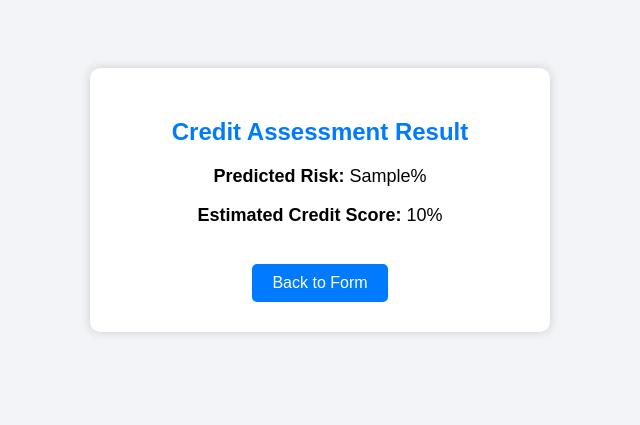
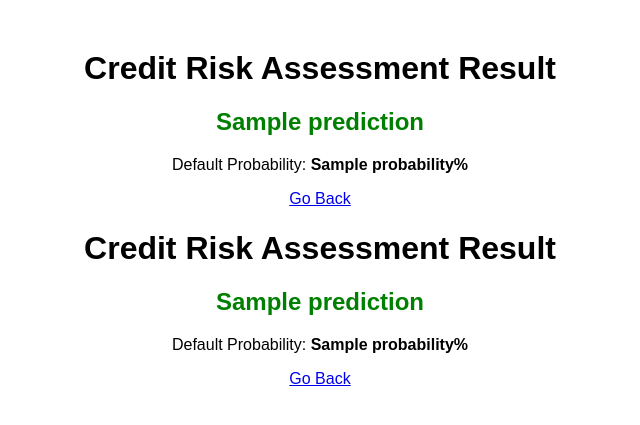
Before and after one commit to Bruce553-prog/Tech_Hut_Django1, a Django app: template sme_credit/templates/result.html in a window 1280 px wide. Shown: the top 425 px of the page, without its empty margins (320-960 px from the left). Run offline with Django 4.2, Linux system fonts and the light colour scheme; the template is opened without the code that fills it: most values are stand-ins (such as "Sample title", 1, 10 or a date in 2020); parts of the project's set-up code (start-up, migrations or seed data) failed here and were passed over.

Commit message:
result update

```diff
--- a/sme_credit/templates/result.html
+++ b/sme_credit/templates/result.html
@@ -1,21 +1,62 @@
 <!DOCTYPE html>
 <html>
 <head>
-    <title>Prediction Result</title>
+    <title>Credit Risk Prediction Result</title>
     <style>
-        body { font-family: Arial; background: #f2f4f8; text-align: center; padding-top: 60px; }
-        .box { background: white; margin: auto; width: 400px; padding: 30px; border-radius: 10px; box-shadow: 0 0 10px #ccc; }
-        h2 { color: #007bff; }
-        p { font-size: 18px; }
-        a { display: inline-block; margin-top: 20px; text-decoration: none; color: white; background: #007bff; padding: 10px 20px; border-radius: 5px; }
+        body {
+            font-family: 'Arial', sans-serif;
+            text-align: center;
+            margin-top: 50px;
+        }
+        .high-risk {
+            color: red;
+            font-weight: bold;
+        }
+        .low-risk {
+            color: green;
+            font-weight: bold;
+        }
     </style>
 </head>
 <body>
-<div class="box">
-    <h2>Credit Assessment Result</h2>
-    <p><strong>Predicted Risk:</strong> {{ predicted_risk }}%</p>
-    <p><strong>Estimated Credit Score:</strong> {{ credit_score }}%</p>
-    <a href="/">Back to Form</a>
-</div>
+    <h1>Credit Risk Assessment Result</h1>
+    {% if "High Risk" in prediction %}
+        <h2 class="high-risk">{{ prediction }}</h2>
+    {% else %}
+        <h2 class="low-risk">{{ prediction }}</h2>
+    {% endif %}
+    <p>Default Probability: <strong>{{ probability }}%</strong></p>
+    <a href="/">Go Back</a>
 </body>
 </html>
+<!DOCTYPE html>
+<html>
+<head>
+    <title>Credit Risk Prediction Result</title>
+    <style>
+        body {
+            font-family: 'Arial', sans-serif;
+            text-align: center;
+            margin-top: 50px;
+        }
+        .high-risk {
+            color: red;
+            font-weight: bold;
+        }
+        .low-risk {
+            color: green;
+            font-weight: bold;
+        }
+    </style>
+</head>
+<body>
+    <h1>Credit Risk Assessment Result</h1>
+    {% if "High Risk" in prediction %}
+        <h2 class="high-risk">{{ prediction }}</h2>
+    {% else %}
+        <h2 class="low-risk">{{ prediction }}</h2>
+    {% endif %}
+    <p>Default Probability: <strong>{{ probability }}%</strong></p>
+    <a href="/">Go Back</a>
+</body>
+</html>
```
Also changed, not shown: sme_credit/views.py (+34 -23 lines).
